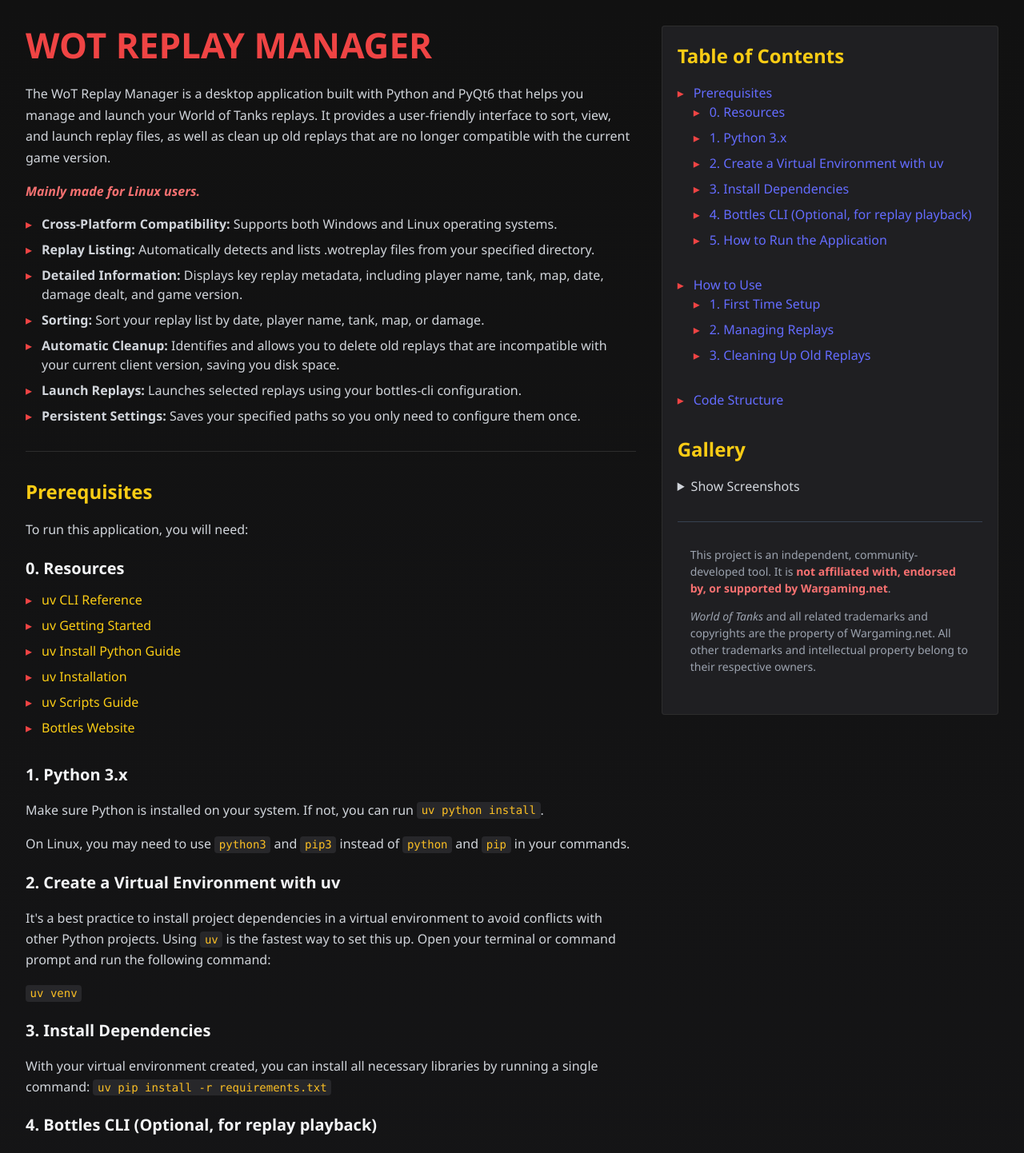
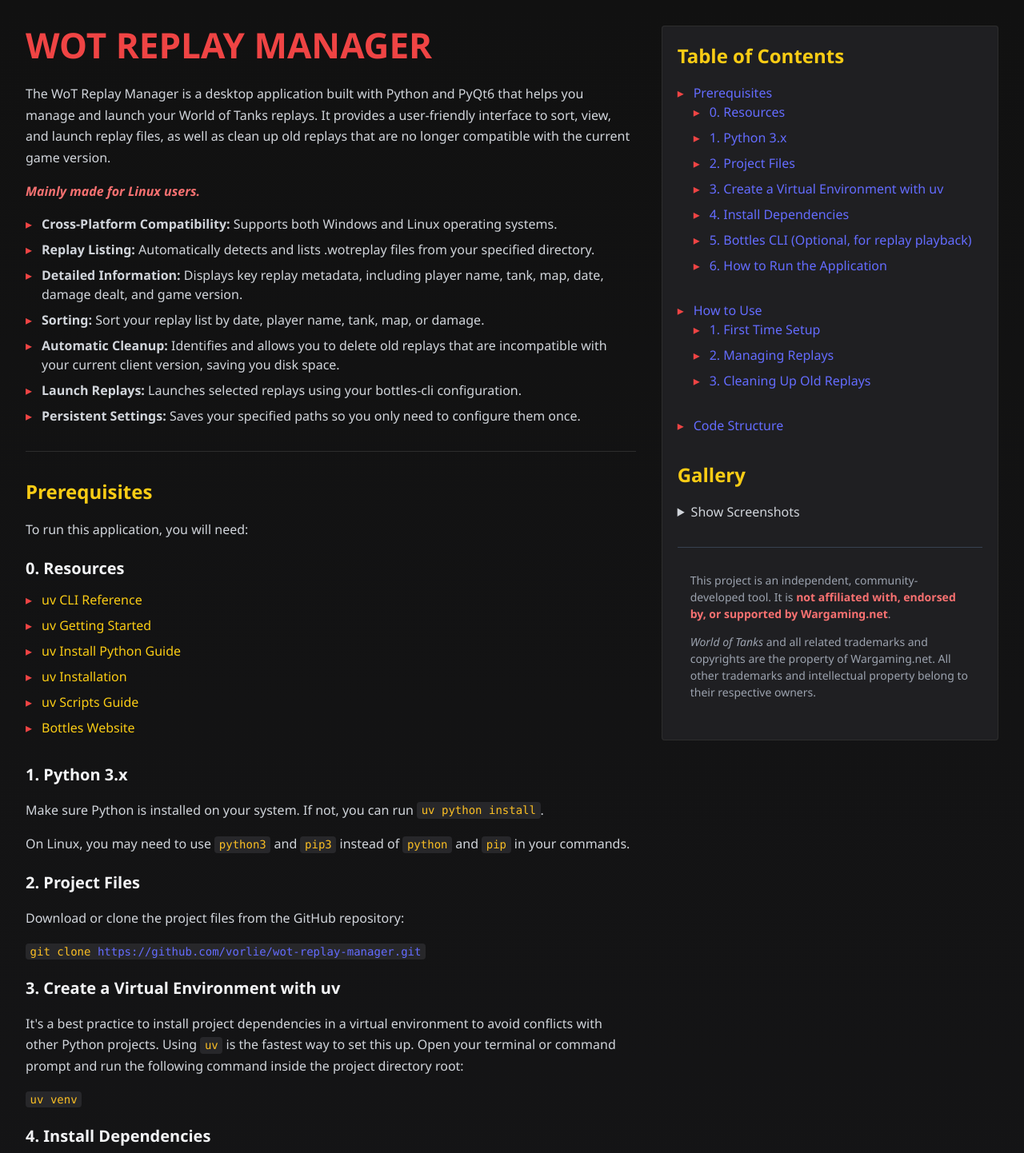
Before and after one commit to vorlie/WoT-Replay-Manager-Website, a React (Vite) app: page / in a window 1280 px wide. Shown: the top 1442 px of the page at 80% size. Built offline with nearby package versions, Linux system fonts and the light colour scheme.

Commit message:
add project files to the page

```diff
--- a/src/App.tsx
+++ b/src/App.tsx
@@ -143,19 +143,27 @@
               <code className="code">pip</code> in your commands.
             </p>
 
+            <h3 className="subsection" id="project-files">2. Project Files</h3>
+            <p className="paragraph">
+              Download or clone the project files from the GitHub repository:
+            </p>
+            <code className="code">
+              git clone <a href="https://github.com/vorlie/wot-replay-manager.git" target="_blank" rel="noopener noreferrer">https://github.com/vorlie/wot-replay-manager.git</a>
+            </code>
+
             <h3 className="subsection" id="create-venv">
-              2. Create a Virtual Environment with uv
+              3. Create a Virtual Environment with uv
             </h3>
             <p className="paragraph">
               It's a best practice to install project dependencies in a virtual
               environment to avoid conflicts with other Python projects. Using{" "}
               <code className="code">uv</code> is the fastest way to set this
               up. Open your terminal or command prompt and run the following
-              command:
+              command inside the project directory root:
             </p>
             <code className="code">uv venv</code>
 
-            <h3 className="subsection">3. Install Dependencies</h3>
+            <h3 className="subsection">4. Install Dependencies</h3>
             <p className="paragraph">
               With your virtual environment created, you can install all
               necessary libraries by running a single command:{" "}
@@ -163,7 +171,7 @@
             </p>
 
             <h3 className="subsection" id="bottles-cli">
-              4. Bottles CLI (Optional, for replay playback)
+              5. Bottles CLI (Optional, for replay playback)
             </h3>
             <p className="paragraph">
               This tool is typically used on Linux systems for managing Windows
@@ -183,7 +191,7 @@
               official website: <a href="https://usebottles.com/" target="_blank" rel="noopener noreferrer">https://usebottles.com/</a>
             </p>
 
-            <h3 className="subsection" id="run-app">5. How to Run the Application</h3>
+            <h3 className="subsection" id="run-app">6. How to Run the Application</h3>
             <p className="paragraph">
               With the virtual environment created and dependencies installed,
               you can run the application directly from your terminal.
@@ -295,16 +303,19 @@
                     <a href="#install-python">1. Python 3.x</a>
                   </li>
                   <li>
-                    <a href="#create-venv">2. Create a Virtual Environment with uv</a>
+                    <a href="#project-files">2. Project Files</a>
                   </li>
                   <li>
-                    <a href="#install-dependencies">3. Install Dependencies</a>
+                    <a href="#create-venv">3. Create a Virtual Environment with uv</a>
                   </li>
                   <li>
-                    <a href="#bottles-cli">4. Bottles CLI (Optional, for replay playback)</a>
+                    <a href="#install-dependencies">4. Install Dependencies</a>
                   </li>
                   <li>
-                    <a href="#run-app">5. How to Run the Application</a>
+                    <a href="#bottles-cli">5. Bottles CLI (Optional, for replay playback)</a>
+                  </li>
+                  <li>
+                    <a href="#run-app">6. How to Run the Application</a>
                   </li>
                 </ul>
               </li>
```
